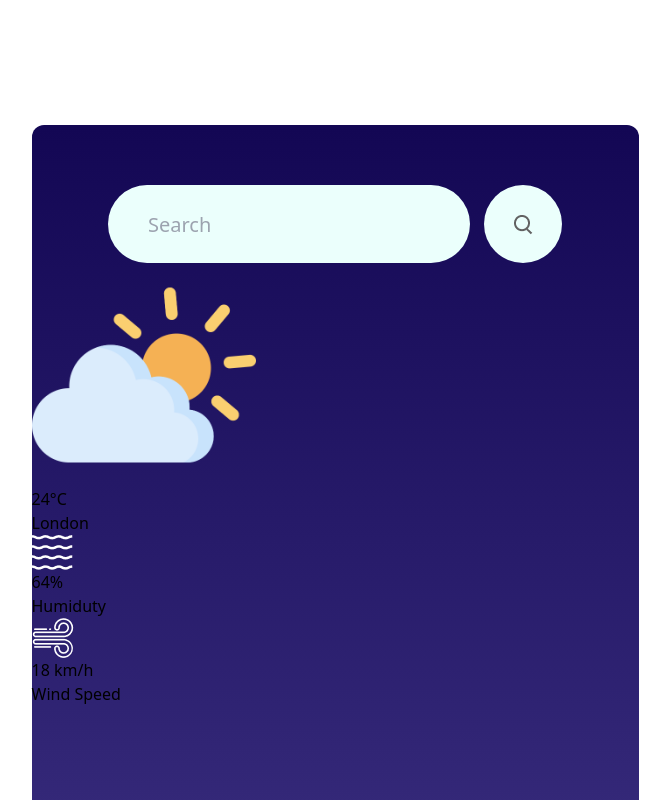
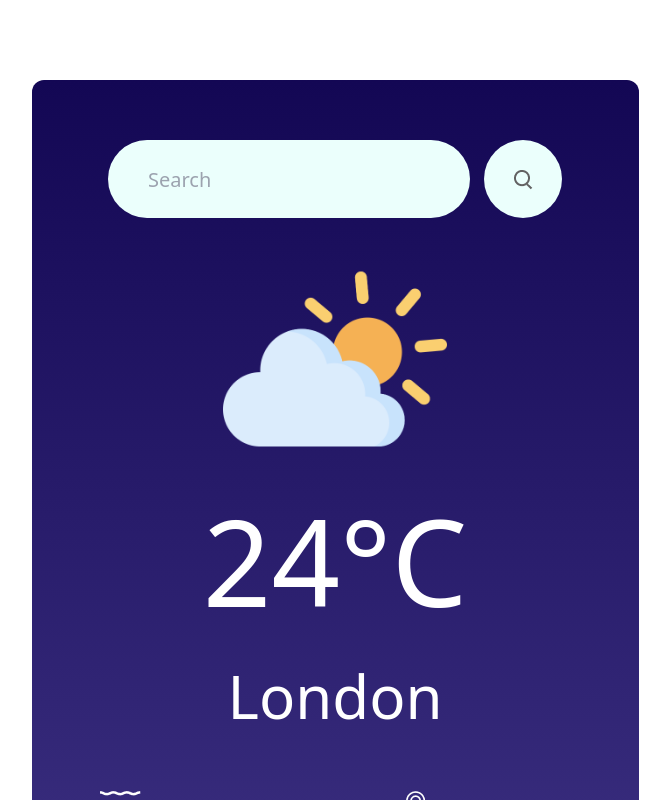
Before and after one commit to NathanDavids/Weather-App, a React (Vite) app: page / in a window 1280 px wide. Shown: the top 800 px of the page, without its empty margins (305-975 px from the left). Built offline with nearby package versions, Linux system fonts and the light colour scheme.

Commit message:
Added styling for all containers and it's content

```diff
--- a/src/components/WeatherApp/WeatherApp.css
+++ b/src/components/WeatherApp/WeatherApp.css
@@ -1,5 +1,5 @@
 .weatherApp{
-    padding: 50px;
+    padding: 5px;
 }
 
 .container{
@@ -42,3 +42,53 @@
     border-radius: 40px;
     cursor: pointer;
 }
+
+.weather-image{
+    margin-top: 29px;
+    display: flex;
+    justify-content: center;
+}
+
+.weather-temp{
+    display: flex;
+    justify-content: center;
+    color: white;
+    font-size: 120px;
+    font-weight: 400;
+}
+
+.weather-location{
+    display: flex;
+    justify-content: center;
+    color: white;
+    font-size: 60px;
+    font-weight: 400;
+}
+
+.data-container{
+    margin-top: 50px;
+    color: white;
+    display: flex;
+    justify-content: center;
+}
+
+.element{
+    margin: auto;
+    display: flex;
+    align-items: flex-start;
+    gap: 12px;
+}
+
+.data{
+    font-size: 34px;
+    font-weight: 400;
+}
+
+.text{
+    font-size: 20px;
+    font-weight: 400;
+}
+
+.icon{
+    margin-top: 10px;
+}
--- a/src/components/WeatherApp/WeatherApp.jsx
+++ b/src/components/WeatherApp/WeatherApp.jsx
@@ -13,7 +13,7 @@
   return (
     <>
     <section className='weatherApp w-full h-[1000px] bg-black'>
-        <div className='container w-full h-[700px] bg-white'>
+        <div className='container w-full h-[850px] bg-white'>
             <div className='top-bar'>
                 <input type="text" className='cityInput' placeholder='Search'/>
                 <div className='search-icon'>
```
